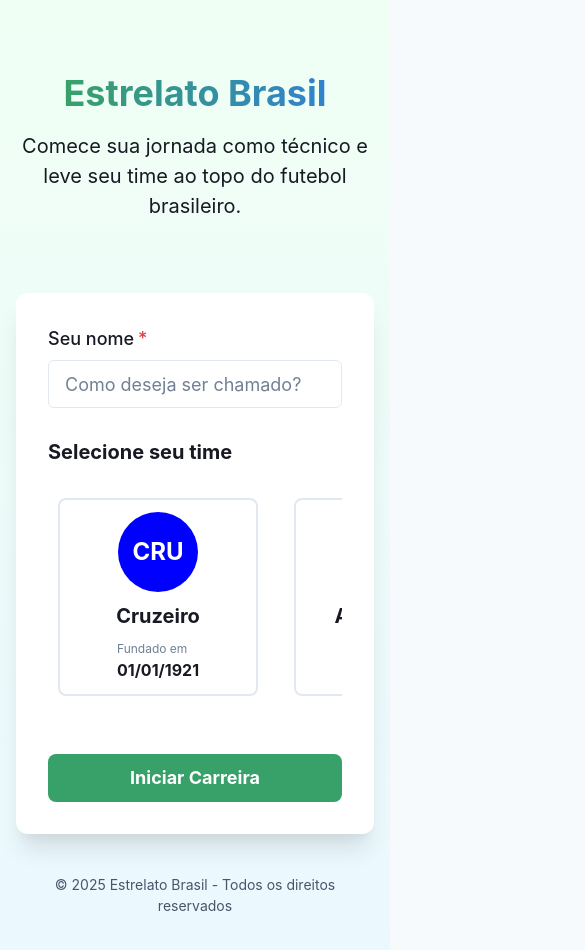
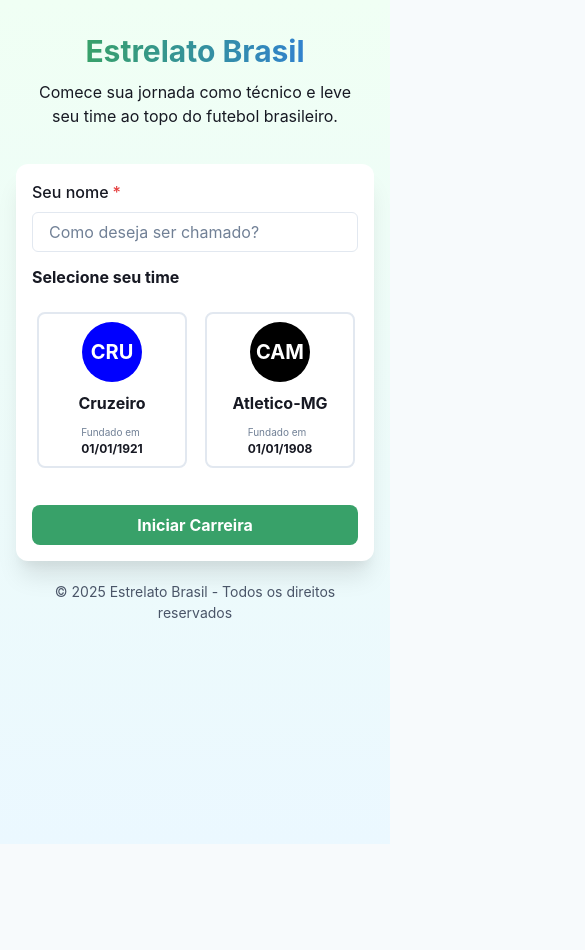
Before and after one commit to BernardoDomingues/estrelato, a Next.js app: page /start in a window 390 px wide. Shown: the top 950 px of the page, 585 px wide, since content can reach past the window. After the commit the page ends 844 px from the top, so only its background shows below. Built offline with nearby package versions, Linux system fonts and the light colour scheme.

Commit message:
feat: mobile improvements on start page

```diff
--- a/src/components/StartPage/Header.tsx
+++ b/src/components/StartPage/Header.tsx
@@ -7,18 +7,18 @@
       align="center"
       justify="center"
       textAlign="center"
-      py={8}
+      py={{ base: 4, sm: 6, md: 8 }}
     >
       <Heading
         as="h1"
-        size="2xl"
-        mb={4}
+        size={{ base: "xl", sm: "2xl" }}
+        mb={{ base: 2, sm: 3, md: 4 }}
         bgGradient="linear(to-r, green.500, blue.500)"
         bgClip="text"
       >
         Estrelato Brasil
       </Heading>
-      <Text fontSize="xl" maxW="600px">
+      <Text fontSize={{ base: "md", sm: "lg", md: "xl" }} maxW="600px" px={{ base: 2, sm: 0 }}>
         Comece sua jornada como técnico e leve seu time ao topo do futebol brasileiro.
       </Text>
     </Flex>
--- a/src/components/StartPage/ManagerForm.tsx
+++ b/src/components/StartPage/ManagerForm.tsx
@@ -33,15 +33,16 @@
       as="form"
       onSubmit={onSubmit}
       bg="white"
-      p={8}
+      p={{ base: 4, sm: 6, md: 8 }}
       borderRadius="xl"
       boxShadow="xl"
+      width="100%"
     >
-      <VStack spacing={8} align="stretch">
+      <VStack spacing={{ base: 4, sm: 6, md: 8 }} align="stretch">
         <FormControl isRequired>
-          <FormLabel fontSize="lg">Seu nome</FormLabel>
+          <FormLabel fontSize={{ base: "md", sm: "lg" }}>Seu nome</FormLabel>
           <Input
-            size="lg"
+            size={{ base: "md", sm: "lg" }}
             placeholder="Como deseja ser chamado?"
             value={managerName}
             onChange={(e) => setManagerName(e.target.value)}
@@ -57,10 +58,11 @@
 
         <Button
           type="submit"
-          size="lg"
+          size={{ base: "md", sm: "lg" }}
           colorScheme="green"
           isLoading={isLoading}
           loadingText="Iniciando carreira..."
+          width="100%"
         >
           Iniciar Carreira
         </Button>
--- a/src/components/TeamSelector.tsx
+++ b/src/components/TeamSelector.tsx
@@ -38,34 +38,34 @@
         _focus={{
           boxShadow: `0 0 0 2px ${team.colors.primary}`,
         }}
-        px={5}
-        py={3}
+        px={{ base: 3, sm: 4, md: 5 }}
+        py={{ base: 2, sm: 3 }}
         transition="all 0.2s"
-        width="200px"
-        margin="10px"
+        width={{ base: "150px", sm: "180px", md: "200px" }}
+        margin={{ base: "5px", sm: "8px", md: "10px" }}
       >
         <VStack spacing={3}>
           <Box
             bg={team.colors.primary}
             color={team.colors.secondary}
             borderRadius="full"
-            w="80px"
-            h="80px"
+            w={{ base: "60px", sm: "70px", md: "80px" }}
+            h={{ base: "60px", sm: "70px", md: "80px" }}
             display="flex"
             alignItems="center"
             justifyContent="center"
-            fontSize="2xl"
+            fontSize={{ base: "xl", sm: "2xl" }}
             fontWeight="bold"
           >
             {team.shortName}
           </Box>
-          <Heading size="md">{team.name}</Heading>
+          <Heading size={{ base: "sm", sm: "md" }}>{team.name}</Heading>
           <HStack spacing={4}>
             <VStack align="start" spacing={0}>
-              <Text fontSize="xs" color="gray.500">
+              <Text fontSize={{ base: "2xs", sm: "xs" }} color="gray.500">
                 Fundado em
               </Text>
-              <Text fontWeight="bold">{dayjs(team.founded).format('DD/MM/YYYY')}</Text>
+              <Text fontWeight="bold" fontSize={{ base: "xs", sm: "sm" }}>{dayjs(team.founded).format('DD/MM/YYYY')}</Text>
             </VStack>
           </HStack>
         </VStack>
@@ -90,14 +90,16 @@
   const group = getRootProps();
 
   return (
-    <VStack spacing={6} align="stretch" {...group}>
-      <Heading size="md">Selecione seu time</Heading>
-      <HStack spacing={4} overflowX="auto" pb={4}>
-        {teams.map((team) => {
-          const radio = getRadioProps({ value: team.id });
-          return <TeamCard key={team.id} team={team} {...radio} />;
-        })}
-      </HStack>
+    <VStack spacing={{ base: 3, sm: 4, md: 6 }} align="stretch" {...group}>
+      <Heading size={{ base: "sm", sm: "md" }}>Selecione seu time</Heading>
+      <Box overflowX="auto" pb={{ base: 2, sm: 4 }}>
+        <HStack spacing={{ base: 2, sm: 3, md: 4 }} py={2}>
+          {teams.map((team) => {
+            const radio = getRadioProps({ value: team.id });
+            return <TeamCard key={team.id} team={team} {...radio} />;
+          })}
+        </HStack>
+      </Box>
     </VStack>
   );
 }
--- a/src/pages/start.tsx
+++ b/src/pages/start.tsx
@@ -26,11 +26,18 @@
     <Box
       minH="100vh"
       bgGradient="linear(to-b, green.50, blue.50)"
-      py={10}
+      py={{ base: 4, sm: 6, md: 10 }}
+      px={{ base: 2, sm: 4, md: 6 }}
     >
       <SavedGameChecker />
-      <Container maxW="container.lg">
-        <VStack spacing={10} align="stretch">
+      <Container
+        maxW={{ base: "100%", sm: "90%", md: "container.md", lg: "container.lg" }}
+        px={{ base: 2, sm: 4 }}
+      >
+        <VStack
+          spacing={{ base: 5, sm: 8, md: 10 }}
+          align="stretch"
+        >
           <Header />
 
           <ManagerForm
```
